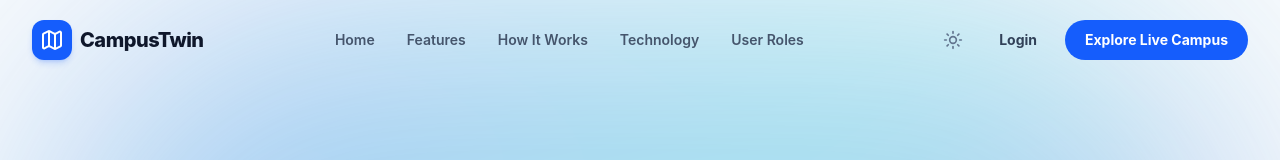
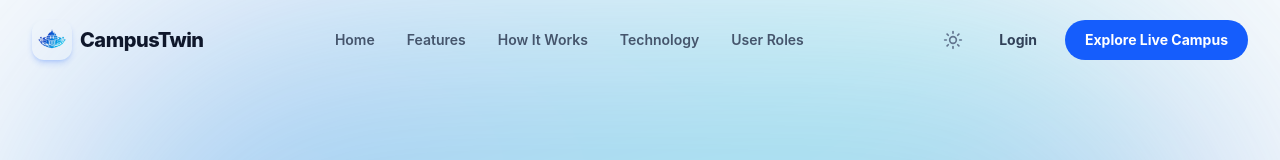
Before and after one commit to MohammedShakib/campus-twin, a React (Vite) app in the folder frontend/: page / in a window 1280 px wide. Shown: the top 160 px of the page. Built offline with nearby package versions, Linux system fonts and the light colour scheme.

Commit message:
Update CampusTwin logo

```diff
--- a/frontend/src/components/landing/Footer.tsx
+++ b/frontend/src/components/landing/Footer.tsx
@@ -1,5 +1,5 @@
-import { Map } from 'lucide-react';
 import { Link } from 'react-router-dom';
+import campusTwinLogo from '../../assets/CampusTwin-logo.png';
 
 const Footer = () => {
   return (
@@ -8,9 +8,11 @@ const Footer = () => {
         <div className="flex flex-col md:flex-row md:items-center md:justify-between gap-6">
           <div>
             <div className="flex items-center gap-2 mb-2">
-              <div className="bg-blue-700 p-1.5 rounded-lg">
-                <Map className="w-5 h-5 text-white" />
-              </div>
+              <img
+                src={campusTwinLogo}
+                alt="CampusTwin logo"
+                className="w-8 h-8 rounded-lg object-cover"
+              />
               <span className="font-bold text-lg tracking-tight text-white">CampusTwin</span>
             </div>
             <p className="text-slate-400 text-sm">
--- a/frontend/src/components/landing/Navbar.tsx
+++ b/frontend/src/components/landing/Navbar.tsx
@@ -1,6 +1,7 @@
 import { useState, useEffect } from 'react';
-import { Map, Sun, Menu, X } from 'lucide-react';
+import { Sun, Menu, X } from 'lucide-react';
 import { Link } from 'react-router-dom';
+import campusTwinLogo from '../../assets/CampusTwin-logo.png';
 
 const Navbar = () => {
   const [isScrolled, setIsScrolled] = useState(false);
@@ -26,9 +27,11 @@ const Navbar = () => {
         <div className="flex justify-between items-center">
           {/* Left: Logo */}
           <div className="flex items-center gap-2">
-            <div className="bg-blue-600 p-2 rounded-xl shadow-md shadow-blue-600/20">
-              <Map className="w-6 h-6 text-white" />
-            </div>
+            <img
+              src={campusTwinLogo}
+              alt="CampusTwin logo"
+              className="w-10 h-10 rounded-xl object-cover shadow-md shadow-blue-600/20"
+            />
             <span className="font-extrabold text-xl tracking-tight text-slate-900">
               CampusTwin
             </span>
```
Also changed, not shown: frontend/src/assets/CampusTwin-logo.png (added).
